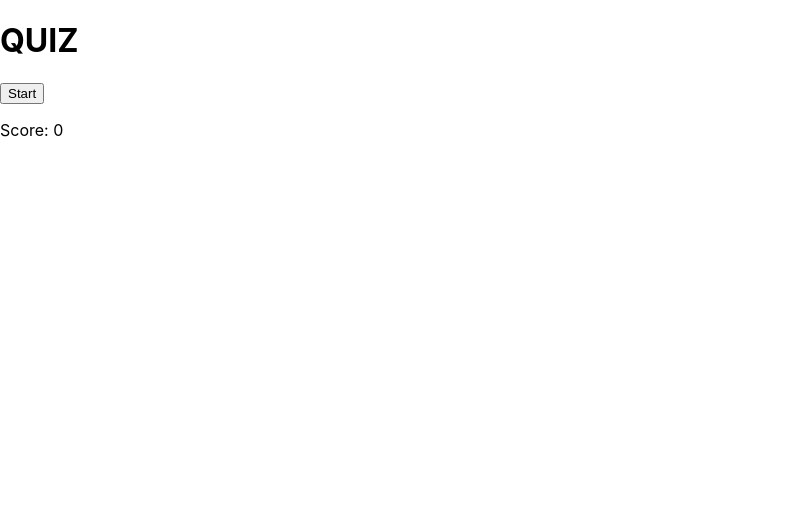
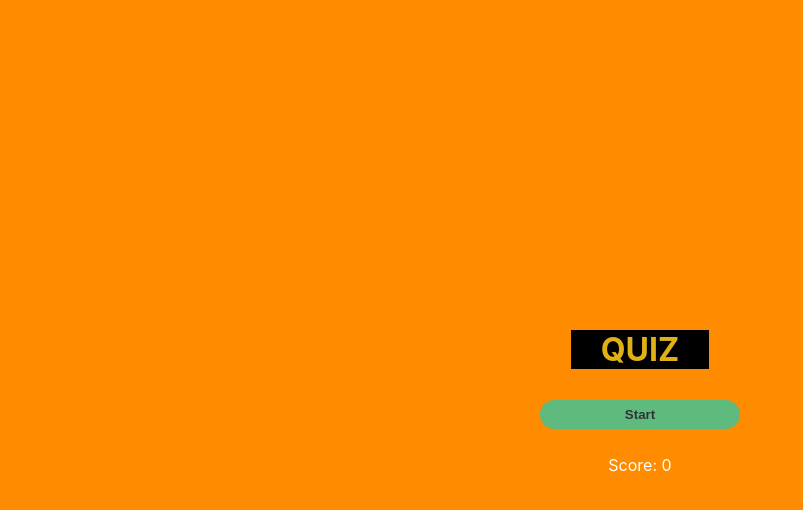
Before and after one commit to AustineChi/react-typescript-quiz, a React (Create React App) app: page / in a window 1280 px wide. Shown: the top 510 px of the page, without its empty margins (0-803 px from the left). Built offline with nearby package versions, Linux system fonts and the light colour scheme; the HTML template or start-up script is replaced by a standard one.

Commit message:
added styling to app

```diff
--- a/src/Api.ts
+++ b/src/Api.ts
@@ -1,21 +1,6 @@
 import axios from 'axios';
-import {shuffleArray} from './utils'
+import {shuffleArray, Difficulty, Question} from './utils'
 
-export enum Difficulty {
-    Easy = 'easy',
-    Medium = 'medium',
-    Hard = 'hard'
-}
-
-export type Question = {
-    category: string,
-    correct_answer: string,
-    difficulty: string,
-    incorrect_answers: string[],
-    question: string,
-    type: string,
-    answers?: string[]
-}
 
 export const fetchQuizQuestions = async (amount: number, difficulty: Difficulty) => {
     const endpoint = `https://opentdb.com/api.php?amount=${amount}&category=18&difficulty=${difficulty}&type=multiple`;
--- a/src/App.tsx
+++ b/src/App.tsx
@@ -1,15 +1,10 @@
-import React, {useState, useEffect} from 'react';
-import { fetchQuizQuestions, Difficulty} from './Api';
-import QuestionCard from './components/QuestionCard';
+import React, { useState } from "react";
+import { fetchQuizQuestions } from "./Api";
+import { Difficulty, AnswerObject } from "./utils";
+import QuestionCard from "./components/QuestionCard";
+import { Container, Button, Title } from "./style/main.style";
 
 const TotalQuestions = 10;
-
-type AnswerObject = {
-  question: string,
-  providedAnswer: string,
-  correct: boolean,
-  correctAnswer: string
-}
 
 const App = () => {
 	const [loading, setLoading] = useState(false);
@@ -17,61 +12,67 @@ const App = () => {
 	const [numbr, setNumbr] = useState(0);
 	const [userAnswers, setUserAnswers] = useState<AnswerObject[]>([]);
 	const [score, setScore] = useState(0);
-  const [gameOver, setGameOver] = useState(true)
+	const [gameOver, setGameOver] = useState(true);
 
-  const startQuiz = async() => {
+	const startQuiz = async () => {
 		setLoading(true);
 
-    const newQuestions = await fetchQuizQuestions(TotalQuestions, Difficulty.Medium);
-    setQuestions(newQuestions)
+		const newQuestions = await fetchQuizQuestions(
+			TotalQuestions,
+			Difficulty.Medium
+		);
+		setQuestions(newQuestions);
 		setGameOver(false);
-    setNumbr(0)
-    setScore(0)
+		setNumbr(0);
+		setScore(0);
+		setUserAnswers([]);
 		setLoading(false);
-
-  }
+	};
 
 	const checkAnswer = (e: React.MouseEvent<HTMLButtonElement>) => {
 		const providedAnswer = e.currentTarget.value;
-    const correct =  questions[numbr].correct_answer === providedAnswer;
+		const correct = questions[numbr].correct_answer === providedAnswer;
 
-    correct && setScore(prev => prev + 1);
+		correct && setScore((prev) => prev + 1);
 
 		const answerObject: AnswerObject = {
 			question: questions[numbr].question,
 			providedAnswer,
 			correct,
-      correctAnswer:  questions[numbr].correct_answer
-    }
-    setUserAnswers(prev => [...prev, answerObject ]);
-    if ((numbr + 1) < TotalQuestions) setNumbr(numbr + 1);
-    if(userAnswers.length === TotalQuestions -1) setGameOver(true);
-
-
-  }
-
-
+			correctAnswer: questions[numbr].correct_answer,
+		};
+		setUserAnswers((prev) => [...prev, answerObject]);
+		if (numbr + 1 < TotalQuestions) setNumbr(numbr + 1);
+		if (userAnswers.length === TotalQuestions - 1) setGameOver(true);
+	};
 
 	return (
-    <div>
-      <h1>QUIZ</h1>
-      {gameOver && <button onClick={startQuiz}>Start</button>}
+		<Container>
+			<Title>QUIZ</Title>
+			{gameOver && (
+				<Button start={true} onClick={startQuiz}>
+					Start
+				</Button>
+			)}
 			<p>Score: {score}</p>
-      {(!loading && !gameOver && questions.length > 0) && <>
+			{!loading && !gameOver && questions.length > 0 && (
+				<>
 					<QuestionCard
 						questionNr={numbr + 1}
 						totalquestions={TotalQuestions}
 						question={questions[numbr].question}
 						answers={questions[numbr].answers}
-        userAnswer={userAnswers? userAnswers[numbr]: undefined}
+						userAnswer={
+							userAnswers ? userAnswers[numbr] : undefined
+						}
 						callback={checkAnswer}
+					/>
+				</>
+			)}
 
-      />
-      </>}
-
-     { loading && <p>Loading...</p>}
-    </div>
+			{loading && <p>Loading...</p>}
+		</Container>
 	);
-}
+};
 
 export default App;
--- a/src/components/QuestionCard.tsx
+++ b/src/components/QuestionCard.tsx
@@ -1,37 +1,35 @@
-import React from 'react';
+import React from "react";
+import { AnswerProps } from "../utils";
+import { Button, QuestionWrapper } from "../style/main.style";
 
-type Props = {
-    question: any,
-    answers: string[],
-    callback: any,
-    userAnswer: any,
-    questionNr: number,
-    totalquestions: number
-}
-
-
-const QuestionCard: React.FC<Props> = ({
+const QuestionCard: React.FC<AnswerProps> = ({
 	question,
 	answers,
 	callback,
 	userAnswer,
 	questionNr,
-     totalquestions
+	totalquestions,
 }) => (
-        <div>
-          <p>Question: {questionNr} / {totalquestions}</p>
-          <p dangerouslySetInnerHTML={{__html: question}}></p>
-          {answers && answers.map((answer, id) => (
-          <div key={id}>
-              <button disabled={userAnswer} value={answer} onClick={callback}>
-                  <span dangerouslySetInnerHTML={{__html: answer}}></span>
-              </button>
+	<QuestionWrapper>
+		<p>
+			Question: {questionNr} / {totalquestions}
+		</p>
+		<p dangerouslySetInnerHTML={{ __html: question }}></p>
+		{answers &&
+			answers.map((answer, id) => (
+				<div key={`${questionNr}-${id}`}>
+					{/* double exclamation mark sets the object to boolean */}
+					<Button
+						start={false}
+						disabled={!!userAnswer}
+						value={answer}
+						onClick={callback}
+					>
+						{answer}
+					</Button>
+				</div>
+			))}
+	</QuestionWrapper>
+);
 
-          </div>)
-          )}
-
-        </div>
-     )
-
-
-export default QuestionCard
+export default QuestionCard;
--- /dev/null
+++ b/src/style/main.style.ts
@@ -0,0 +1,42 @@
+
+import styled from "styled-components";
+
+type ButtonInterfface = {
+    start: boolean;
+};
+
+export const Container = styled.div`
+    min-height: 100vh;
+    padding: 0 0.5rem;
+    display: flex;
+    flex-direction: column;
+    justify-content: center;
+    align-items: center;
+    background-color: #ff8c00;
+    color: #fff
+`;
+
+export const Button = styled.button<ButtonInterfface>`
+    background-color:  ${({ start }) => (start ? "#5eba7d" : "#fff6bb")};
+    color: #333;
+    border-radius: 15px;
+    border: none;
+    font-weight: 700;
+    text-align: center;
+    margin: 10px auto;
+    padding: 7px;
+    min-width: 200px;
+    outline: none
+`
+
+export const QuestionWrapper = styled.div`
+    width: 400px;
+    margin: 0 auto;
+    padding: 0 16px;
+`;
+
+export const Title = styled.h1`
+    color: #e0b115;
+    background: #000;
+    padding: 0 30px;
+`
--- a/src/utils.ts
+++ b/src/utils.ts
@@ -1 +1,33 @@
 export const shuffleArray = (arr: string[]) => [...arr].sort(() => Math.random() - 0.5)
+
+export enum Difficulty {
+    Easy = 'easy',
+    Medium = 'medium',
+    Hard = 'hard'
+}
+
+export type Question = {
+    category: string,
+    correct_answer: string,
+    difficulty: string,
+    incorrect_answers: string[],
+    question: string,
+    type: string,
+    answers?: string[]
+}
+
+export type AnswerObject = {
+    question: string,
+    providedAnswer: string,
+    correct: boolean,
+    correctAnswer: string
+  }
+
+  export type AnswerProps = {
+    question: any,
+    answers: string[],
+    callback: any,
+    userAnswer: AnswerObject | undefined,
+    questionNr: number,
+    totalquestions: number
+}
--- a/tsconfig.json
+++ b/tsconfig.json
@@ -18,7 +18,6 @@
     "resolveJsonModule": true,
     "isolatedModules": true,
     "noEmit": true,
-    // "jsx": "react-jsx"
   },
   "include": [
     "./src/**/*.ts"
```
Also changed, not shown: 2 other files (tests, documents, lock files or other folders). Lines whose indentation alone changed are shown as unchanged.
